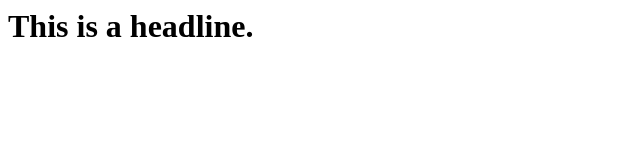
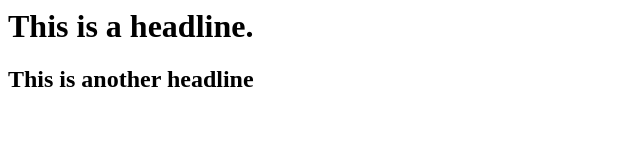
Before and after one commit to ShoaibAhamed/week-three-two, a plain HTML site: page index.html in a window 1280 px wide. Shown: the whole page, without its empty margins (0-640 px from the left). Drawn offline with Linux system fonts and the light colour scheme.

Commit message:
this is my second line

```diff
--- a/index.html
+++ b/index.html
@@ -1 +1,2 @@
 <h1> This is a headline.</h1>
+<h2> This is another headline</h2>
```
